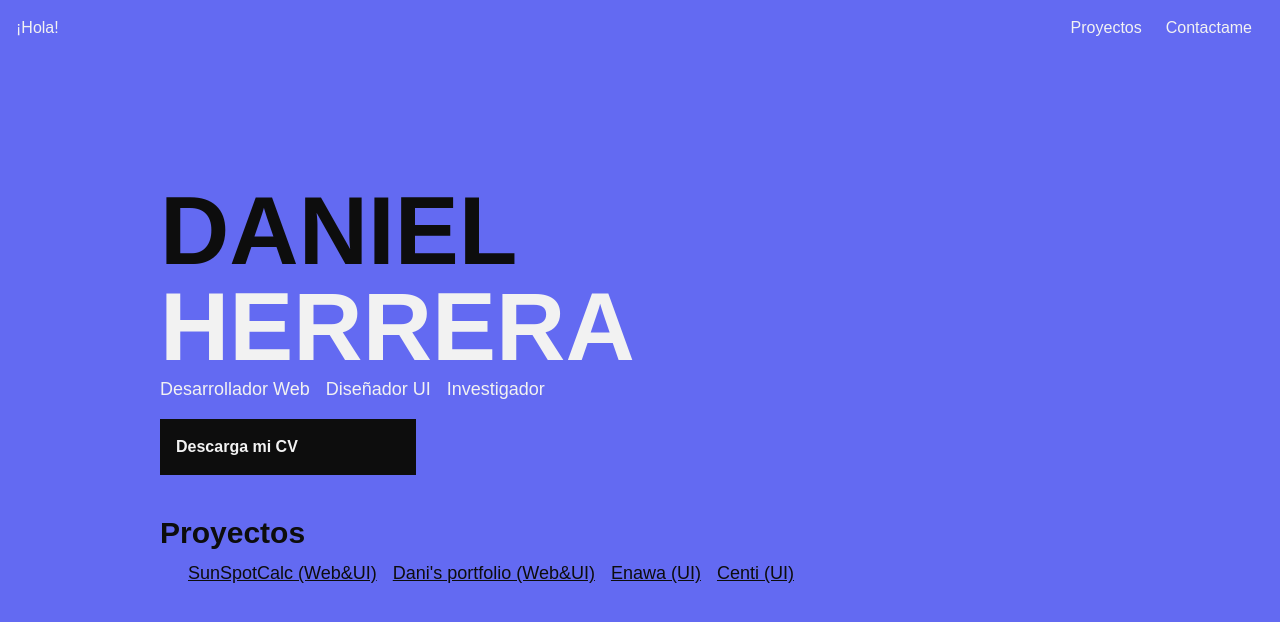
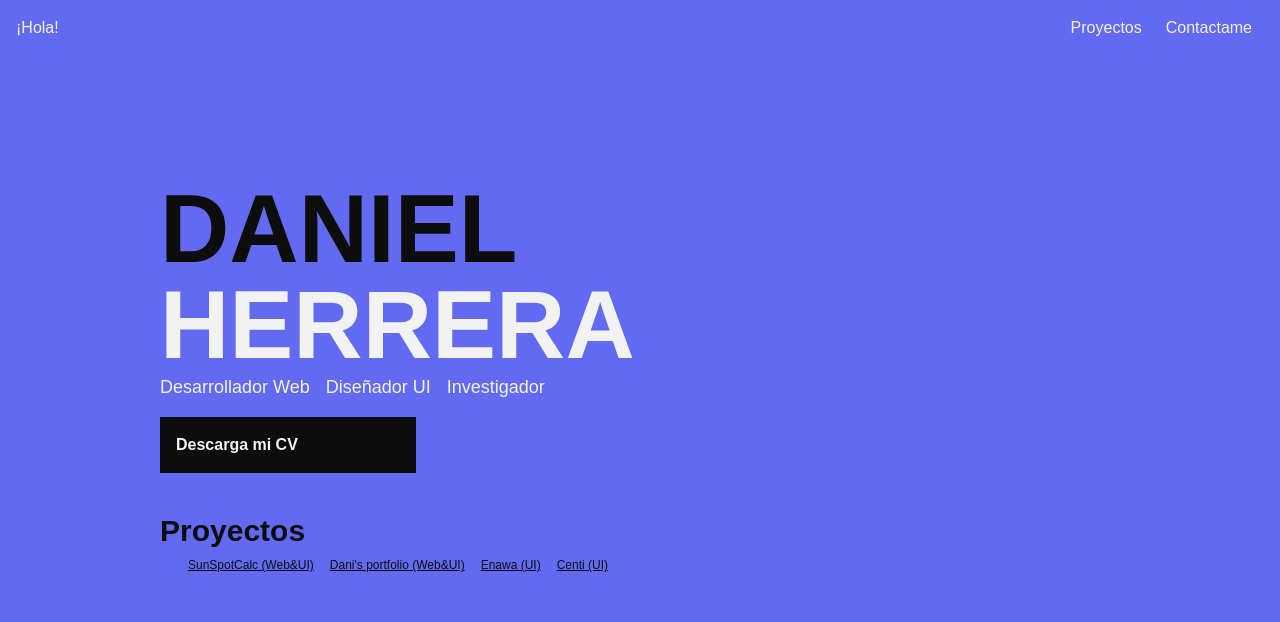
Before and after one commit to daniherreraa/Danis-Place, a Next.js app: page / in a window 1280 px wide. Shown: the top 622 px of the page. Built offline with nearby package versions, Linux system fonts and the light colour scheme; a web font is replaced by a local one.

Commit message:
Changes to be committed: 	modified:   app/page.js - Crisis añadidas

```diff
--- a/app/page.js
+++ b/app/page.js
@@ -33,12 +33,12 @@ export default function Home() {
           <h2 className='font-semibold'>Descarga mi CV</h2>
         </div>
 
-        <h2 id='projectsTitle' className='text-dark text-3xl font-semibold pt-6'>Proyectos</h2>
-        <ul className='flex md:px-5 text-dark'>
-          <li className='mx-2 text-lg py-2 underline'>SunSpotCalc (Web&UI)</li>
-          <li className='mx-2 text-lg py-2 underline'>Dani's portfolio (Web&UI)</li>
-          <li className='mx-2 text-lg py-2 underline'>Enawa (UI)</li>
-          <li className='mx-2 text-lg py-2 underline'>Centi (UI)</li>
+        <h2 id='projectsTitle' className='text-dark text-2xl md:text-3xl font-semibold pt-1 md:pt-6'>Proyectos</h2>
+        <ul className='flex flex-col md:flex-row md:px-5 text-dark pb-4'>
+          <li className='mx-2 py-1 text-xs md:py-2 underline'>SunSpotCalc (Web&UI)</li>
+          <li className='mx-2 py-1 text-xs md:py-2 underline'>Dani's portfolio (Web&UI)</li>
+          <li className='mx-2 py-1 text-xs md:py-2 underline'>Enawa (UI)</li>
+          <li className='mx-2 py-1 text-xs md:py-2 underline'>Centi (UI)</li>
         </ul>
       </div>
 
```
